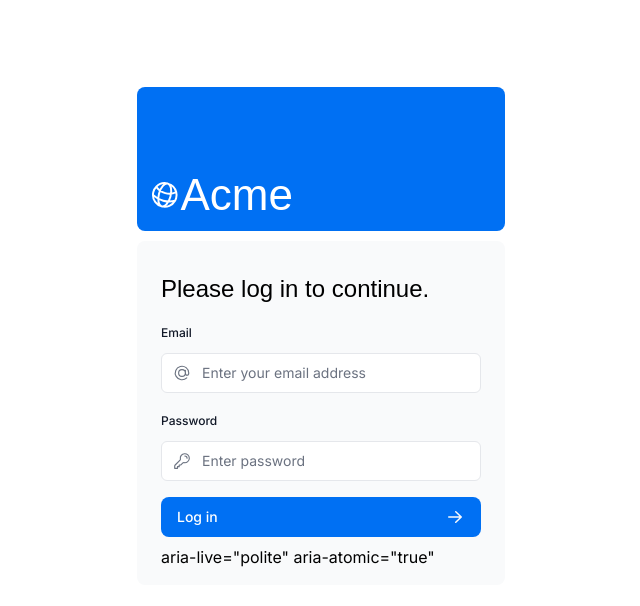
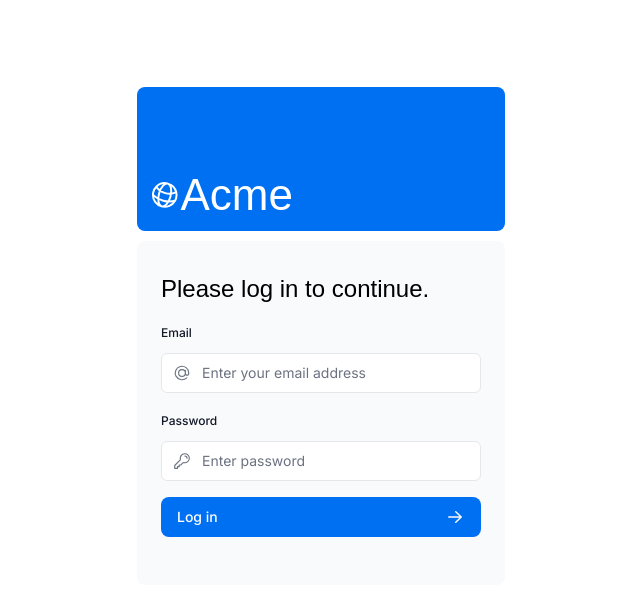
Before and after one commit to sizaro/nextjs-dashboard, a Next.js app: page /login in a window 1280 px wide. Shown: the top 606 px of the page, without its empty margins (319-959 px from the left). Built offline with nearby package versions, Linux system fonts and the light colour scheme; a web font is replaced by a local one.

Commit message:
finishing

```diff
--- a/app/ui/login-form.tsx
+++ b/app/ui/login-form.tsx
@@ -67,9 +67,7 @@ export default function LoginForm() {
         <Button className="mt-4 w-full" aria-disabled={isPending}>
           Log in <ArrowRightIcon className="ml-auto h-5 w-5 text-gray-50" />
         </Button>
-        <div className="flex h-8 items-end space-x-1">
-        aria-live="polite"
-          aria-atomic="true"
+        <div className="flex h-8 items-end space-x-1" >
           {errorMessage && (
             <>
               <ExclamationCircleIcon className="h-5 w-5 text-red-500" />
```
